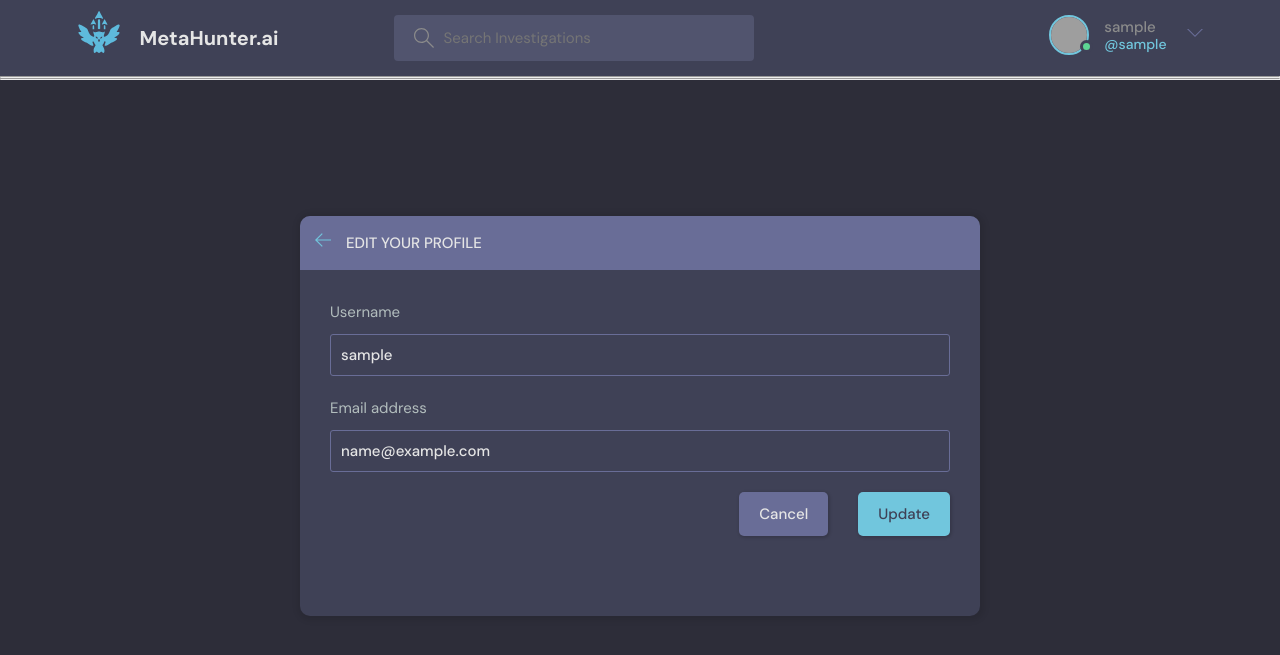
After one commit to crowdere/CaseManager, a Django app: page /update-user/ in a window 1280 px wide. The commit adds this page. Shown: the top 655 px of the page. Run offline with Django 4.2, Linux system fonts and the light colour scheme; the visitor is signed in with stand-in values (Sample User, id 1); grey boxes are pictures that could not be loaded.

Commit message:
User profile update

```diff
--- a/casemanager/base/forms.py
+++ b/casemanager/base/forms.py
@@ -1,8 +1,15 @@
 from django.forms import ModelForm
 from .models import Investigation
+from django.contrib.auth.models import User
 
 class InvestigationForm(ModelForm):
     class Meta:
         model = Investigation
         fields = '__all__'
         exclude = ['host', 'participants']
+
+
+class UserForm(ModelForm):
+    class Meta:
+        model = User
+        fields = ['username', 'email']
--- a/casemanager/base/templates/base/profile.html
+++ b/casemanager/base/templates/base/profile.html
@@ -19,7 +19,10 @@
         <div class="profile__info">
           <h3>{{user.username}}</h3>
           <p>@{{user.username}}</p>
-          <a href="edit-user.html" class="btn btn--main btn--pill">Edit Profile</a>
+
+          {% if request.user == user%}
+            <a href="{% url 'update-user'%}" class="btn btn--main btn--pill">Edit Profile</a>
+          {% endif %}
         </div>
         <div class="profile__about">
           <h3>About</h3>
--- /dev/null
+++ b/casemanager/base/templates/base/update-user.html
@@ -0,0 +1,42 @@
+{% extends 'main.html' %}
+
+{% block content %}
+<main class="update-account layout">
+        <div class="container">
+            <div class="layout__box">
+                <div class="layout__boxHeader">
+                    <div class="layout__boxTitle">
+                        <a href="{% url 'user-profile' user.id %}">
+                            <svg version="1.1" xmlns="http://www.w3.org/2000/svg" width="32" height="32"
+                                viewBox="0 0 32 32">
+                                <title>arrow-left</title>
+                                <path
+                                    d="M13.723 2.286l-13.723 13.714 13.719 13.714 1.616-1.611-10.96-10.96h27.625v-2.286h-27.625l10.965-10.965-1.616-1.607z">
+                                </path>
+                            </svg>
+                        </a>
+                        <h3>Edit your profile</h3>
+                    </div>
+                </div>
+                <div class="layout__body">
+                    <form class="form" action="" method="POST">
+                        {% csrf_token %}
+
+                        {% for field in form  %}
+                        <div class="form__group">
+                            <label for="profile_pic">{{field.label}}</label>
+                            {{field}}
+                        </div>
+                        {% endfor %}
+
+                        <div class="form__action">
+                            <a class="btn btn--dark" href="index.html">Cancel</a>
+                            <button class="btn btn--main" type="submit">Update</button>
+                        </div>
+                    </form>
+                </div>
+            </div>
+        </div>
+      </div>
+    </main>
+{% endblock content %}
--- a/casemanager/base/urls.py
+++ b/casemanager/base/urls.py
@@ -15,4 +15,5 @@ urlpatterns = [
     path('delete-investigation/<str:pk>', views.deleteInvestigation, name="delete-investigation"),
 
     path('delete-message/<str:pk>', views.deleteMessage, name="delete-message"),
+    path('update-user/', views.updateUser, name="update-user"),
 ]
--- a/casemanager/base/views.py
+++ b/casemanager/base/views.py
@@ -7,11 +7,10 @@ from django.contrib.auth.decorators import login_required
 from django.contrib.auth import authenticate, login, logout
 from django.contrib.auth.forms import UserCreationForm
 from .models import Investigation, Case, Message
-from .forms import InvestigationForm
+from .forms import InvestigationForm, UserForm
 import pandas as pd
 from plotly.offline import plot
 import plotly.express as px
-import datetime
 from multidecoder.multidecoder import Multidecoder
 # Create your views here.
 
@@ -90,16 +89,16 @@ def home(request):
             project = {'Case': x.name,
                     'Start': (x.created),
                     'Finish': (x.message_set.all()[0].updated),
-                    'Responsible':str(x.host)}
+                    'Analyst':str(x.host)}
         except:
                  project = {'Case': x.name,
                     'Start': (x.created),
                     'Finish': (x.updated),
-                    'Responsible':str(x.host)}
+                    'Analyst':str(x.host)}
         projects_data.append(project)
 
     df = pd.DataFrame(projects_data)
-    fig = px.timeline(df, x_start="Start", x_end="Finish", y="Case", color="Responsible", height=375)
+    fig = px.timeline(df, x_start="Start", x_end="Finish", y="Case", color="Analyst", height=375)
     fig.update_layout({
         'paper_bgcolor':'rgba(0,0,0,0)',
         'plot_bgcolor':'rgba(0,0,0,0)'
@@ -136,7 +135,7 @@ def investigation(request, pk):
         investigation.participants.add(request.user)
         return redirect('investigation', pk=investigation.id)
 
-    #TODO add in the indicator extraction for each message in message.
+    #Indicator extraction
     md = Multidecoder()
     indicators = []
     for message in investigation_messages:
@@ -145,10 +144,15 @@ def investigation(request, pk):
             indicators.append({'type':item['type'], 'value':item['value']})
             print(indicators)
 
+    ## Report look up from ahmads part - switch this to JS front end
+    reports = [{'title':'CVE-2015-0097 Exploited in the Wild', 'url':'https://www.fireeye.com/blog/threat-research/2015/07/cve-2015-0097_exploi.html'},
+               {'title':'How Can I Tell if a URL is Safe?', 'url':'https://www.webroot.com/ca/en/resources/tips-articles/how-can-i-tell-if-a-url-is-safe'},]
+    ##
     context = {'investigation': investigation,
      'investigation_messages': investigation_messages,
       'participants':participants,
-      'indicators':indicators}
+      'indicators':indicators,
+      'reports':reports}
     return render(request, 'base/investigation.html', context)
 
 
@@ -235,3 +239,18 @@ def deleteMessage(request, pk):
         message.delete()
         return redirect('home')
     return render(request, 'base/delete.html', {'obj':message})
+
+
+@login_required(login_url='login')
+def updateUser(request):
+    user = request.user
+    form = UserForm(instance=user)
+
+    if request.method == 'POST':
+        form = UserForm(request.POST, instance=user)
+        if form.is_valid():
+            form.save()
+            return redirect('user-profile', pk=user.id)
+
+    context = {'form':form}
+    return render(request, 'base/update-user.html', context)
--- a/casemanager/templates/main.html
+++ b/casemanager/templates/main.html
@@ -7,7 +7,7 @@
     <meta name="viewport" content="width=device-width, initial-scale=1.0" />
     <link rel="shortcut icon" href="assets/favicon.ico" type="image/x-icon" />
     <link rel="stylesheet" href="{% static 'styles/style.css' %}" />
-    <title>Meta Hunter - Cyber first ticketing</title>
+    <title> Meta Hunter - Cyber First Ticketing</title>
   </head>
 
   <body>
--- a/casemanager/templates/navbar.html
+++ b/casemanager/templates/navbar.html
@@ -3,7 +3,7 @@
       <div class="container">
         <a href="{% url 'home' %}" class="header__logo">
           <img src="{% static 'images/logo.svg' %}"/>
-          <h1>CaseManager</h1>
+            <h1>MetaHunter.ai</h1> <br>
         </a>
         <form class="header__search" method='GET' action="{% url 'home' %}">
           <label>
@@ -20,7 +20,7 @@
           <!-- Logged In -->
           {% if request.user.is_authenticated %}
             <div class="header__user">
-                <a href="{% url 'user-profile' user.id %}">
+                <a href="{% url 'user-profile' request.user.id %}">
                 <div class="avatar avatar--medium active">
                     <img src="https://randomuser.me/api/portraits/men/37.jpg" />
                 </div>
@@ -41,7 +41,7 @@
             </a>
           {% endif %}
           <div class="dropdown-menu">
-            <a href="settings.html" class="dropdown-link"
+            <a href="{% url 'update-user' %}" class="dropdown-link"
               ><svg version="1.1" xmlns="http://www.w3.org/2000/svg" width="32" height="32" viewBox="0 0 32 32">
                 <title>tools</title>
                 <path d="M27.465 32c-1.211 0-2.35-0.471-3.207-1.328l-9.392-9.391c-2.369 0.898-4.898 0.951-7.355 0.15-3.274-1.074-5.869-3.67-6.943-6.942-0.879-2.682-0.734-5.45 0.419-8.004 0.135-0.299 0.408-0.512 0.731-0.572 0.32-0.051 0.654 0.045 0.887 0.277l5.394 5.395 3.586-3.586-5.394-5.395c-0.232-0.232-0.336-0.564-0.276-0.887s0.272-0.596 0.572-0.732c2.552-1.152 5.318-1.295 8.001-0.418 3.274 1.074 5.869 3.67 6.943 6.942 0.806 2.457 0.752 4.987-0.15 7.358l9.392 9.391c0.844 0.842 1.328 2.012 1.328 3.207-0 2.5-2.034 4.535-4.535 4.535zM15.101 19.102c0.26 0 0.516 0.102 0.707 0.293l9.864 9.863c0.479 0.479 1.116 0.742 1.793 0.742 1.398 0 2.535-1.137 2.535-2.535 0-0.668-0.27-1.322-0.742-1.793l-9.864-9.863c-0.294-0.295-0.376-0.74-0.204-1.119 0.943-2.090 1.061-4.357 0.341-6.555-0.863-2.631-3.034-4.801-5.665-5.666-1.713-0.561-3.468-0.609-5.145-0.164l4.986 4.988c0.391 0.391 0.391 1.023 0 1.414l-5 5c-0.188 0.188-0.441 0.293-0.707 0.293s-0.52-0.105-0.707-0.293l-4.987-4.988c-0.45 1.682-0.397 3.436 0.164 5.146 0.863 2.631 3.034 4.801 5.665 5.666 2.2 0.721 4.466 0.604 6.555-0.342 0.132-0.059 0.271-0.088 0.411-0.088z">
```
Also changed, not shown: casemanager/base/templates/base/investigation.html (+7 -0 lines).
